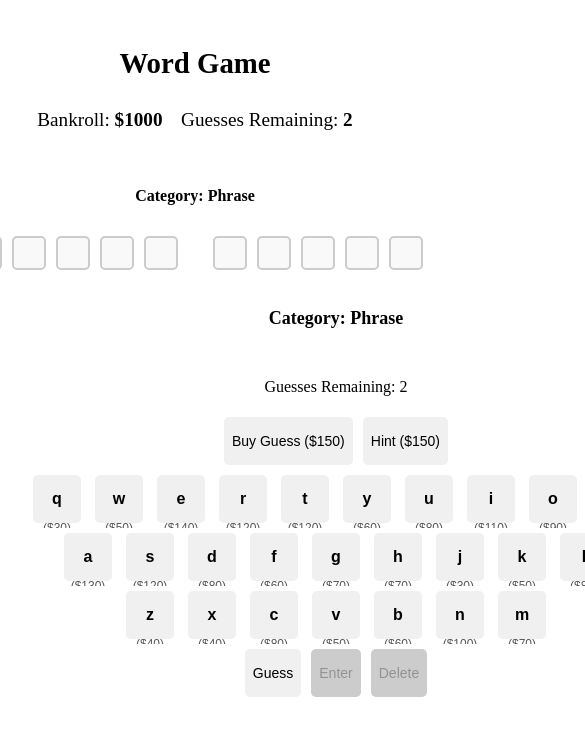
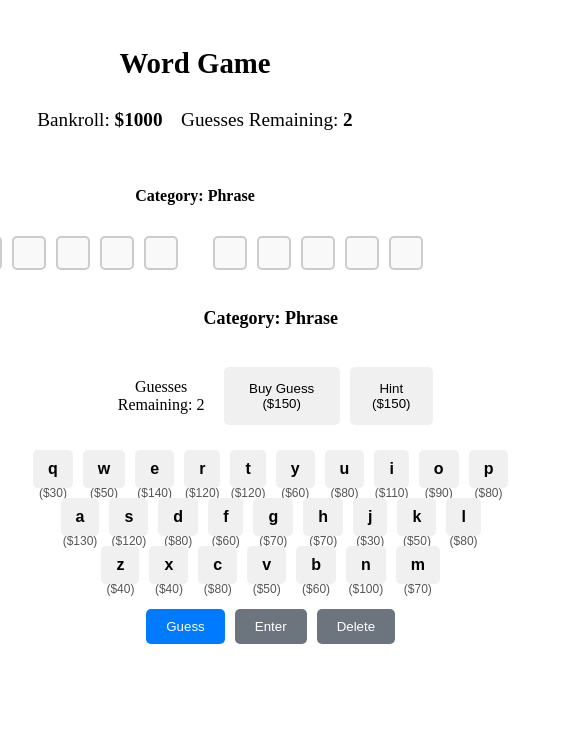
Before and after one commit to thechefcharles/WordBank, a Vue app: page / in a window 390 px wide. Shown: the top 736 px of the page, 585 px wide, since content can reach past the window. Built offline with nearby package versions, Linux system fonts and the light colour scheme.

Commit message:
Update Keyboard.vue

```diff
--- a/src/components/Keyboard.vue
+++ b/src/components/Keyboard.vue
@@ -24,13 +24,12 @@
       </button>
     </div>
 
-    <!-- Scrollable Rows of Keys -->
+    <!-- Rows of Keys -->
     <div class="key-row" v-for="(row, rowIndex) in [row1, row2, row3]" :key="rowIndex">
       <button
         v-for="key in row"
         :key="key"
         @click="() => selectLetter(key)"
-        @touchstart="() => selectLetter(key)"
         :class="getKeyClass(key)"
         :disabled="store.guessedLetters.includes(key)"
       >
@@ -207,34 +206,22 @@ export default {
   margin: 0 auto;
 }
 
-/* Scrollable Keyboard Rows */
+/* Key Rows Layout */
 .key-row {
   display: flex;
-  overflow-x: auto; /* Enable horizontal scrolling */
-  gap: 5px;
-}
-
-button {
-  flex-shrink: 0; /* Prevent buttons from shrinking */
+  justify-content: center;
 }
 
 /* Button Styling */
 button {
   position: relative;
   padding: 10px 15px;
-  min-width: 48px;
-  min-height: 48px;
   margin: 5px;
   border: none;
   border-radius: 5px;
   background-color: #f0f0f0;
   cursor: pointer;
   transition: background-color 0.3s;
-}
-
-button:disabled {
-  background-color: #ccc;
-  cursor: not-allowed;
 }
 
 button span {
@@ -251,15 +238,65 @@ button .letter-cost {
   transform: translateX(-50%);
 }
 
-/* Responsive Layout */
-@media (max-width: 768px) {
-  button {
-    padding: 8px;
-    font-size: 14px;
-  }
+/* Button States */
+button.correct {
+  background-color: #28a745;
+  color: white;
+}
 
-  .key-row {
-    gap: 4px;
-  }
+button.incorrect {
+  background-color: #dc3545;
+  color: white;
+}
+
+button.selected {
+  background-color: #007bff;
+  color: white;
+}
+
+button.active {
+  background-color: orange;
+}
+
+button.ready {
+  background-color: #28a745;
+}
+
+/* Controls Section */
+.controls {
+  margin-top: 15px;
+}
+
+.controls button {
+  padding: 10px 20px;
+  margin: 5px;
+  border-radius: 5px;
+  border: none;
+  background-color: #007bff;
+  color: white;
+  cursor: pointer;
+  transition: background-color 0.3s;
+}
+
+.controls button:hover {
+  background-color: #0056b3;
+}
+
+.controls button:disabled {
+  background-color: #6c757d;
+  cursor: not-allowed;
+}
+
+/* Top Controls Layout */
+.top-controls {
+  display: flex;
+  justify-content: space-between;
+  margin-bottom: 15px;
+}
+
+/* Highlight selected buttons */
+button.selected {
+  background-color: #007bff;
+  color: #fff;
 }
 </style>
```
